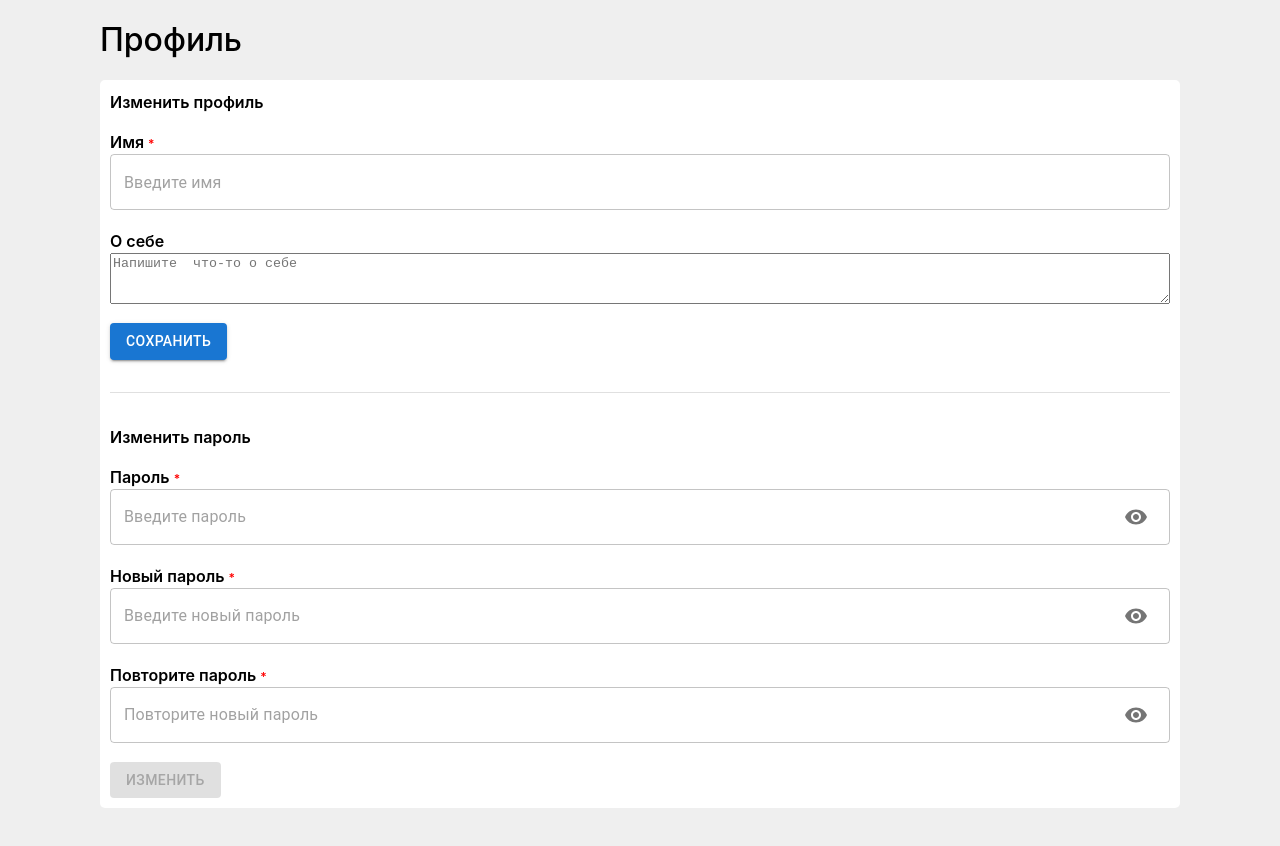
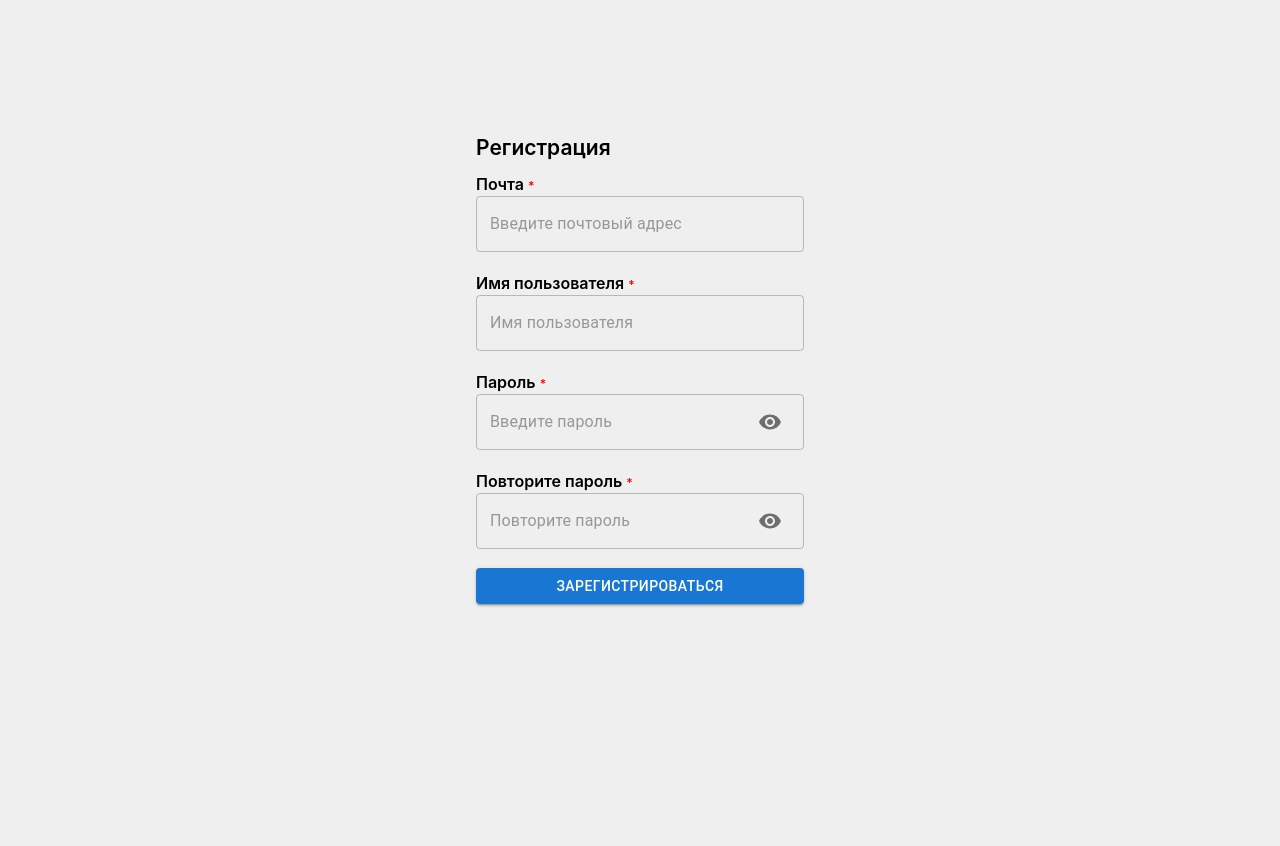
Before and after one commit to skorogod/otus-react-js, a React app: page / in a window 1280 px wide. Shown: the top 846 px of the page. After the commit the page ends 800 px from the top, so only its background shows below. Built offline with nearby package versions, Linux system fonts and the light colour scheme.

Commit message:
feat: add reset for auth forms, add repeat password field to register form

```diff
--- a/src/app/App.tsx
+++ b/src/app/App.tsx
@@ -1,10 +1,10 @@
 import React from "react";
-import { ProfileScreen } from "src/pages/profile/profileScreen/ProfileScreen";
+import { SignUpBlock } from "src/pages/auth/signUpBlock/SignUpBlock";
 
 function App() {
   return (
     <div style={{ display: "flex", justifyContent: "center" }}>
-      <ProfileScreen></ProfileScreen>
+      <SignUpBlock></SignUpBlock>
     </div>
   );
 }
--- a/src/features/fields/emailField/EmailField.tsx
+++ b/src/features/fields/emailField/EmailField.tsx
@@ -22,6 +22,7 @@ export const EmailField: FC<TNameField> = ({
   ref,
   errors,
   disabled,
+  ...restProps
 }) => (
   <FormItem
     className={cn(s.root, className)}
@@ -37,6 +38,7 @@ export const EmailField: FC<TNameField> = ({
       onChange={onChange}
       onBlur={onBlur}
       placeholder="Введите почтовый адрес"
+      {...restProps}
     />
   </FormItem>
 );
--- a/src/features/forms/productForm/ProductForm.tsx
+++ b/src/features/forms/productForm/ProductForm.tsx
@@ -9,7 +9,7 @@ import s from "./productForm.module.scss";
 import { Title } from "../../../shared/ui/title/Title";
 
 export const AddProductForm: FC = () => {
-  const { handleSubmit, setValue, control, getValues, formState } =
+  const { handleSubmit, setValue, control, getValues, formState, reset } =
     useForm<TProductFormValues>({
       defaultValues: {
         name: "",
@@ -48,6 +48,7 @@ export const AddProductForm: FC = () => {
 
   const onSubmit: SubmitHandler<TProductFormValues> = (data) => {
     console.log(data);
+    reset();
   };
 
   const handleMainImageChange = useCallback(
--- a/src/features/forms/registerForm/RegisterForm.tsx
+++ b/src/features/forms/registerForm/RegisterForm.tsx
@@ -14,12 +14,19 @@ import { Button } from "@mui/material";
 import { UsernameField } from "../../../features/fields/usrnameField/UsernameField";
 
 export const RegisterForm: FC<TRegisterFormProps> = ({ className }) => {
-  const { handleSubmit, formState, control } = useForm<TRegisterFormValues>({
-    mode: "onChange",
-  });
+  const { handleSubmit, formState, control, reset } =
+    useForm<TRegisterFormValues>({
+      mode: "onChange",
+    });
 
   const onSubmit: SubmitHandler<TRegisterFormValues> = (data) => {
     console.log(data);
+    reset({
+      email: "",
+      username: "",
+      password: "",
+      repeatPassword: "",
+    });
   };
 
   const onInvalid: SubmitErrorHandler<TRegisterFormValues> = (error) => {
@@ -84,6 +91,29 @@ export const RegisterForm: FC<TRegisterFormProps> = ({ className }) => {
           />
         )}
       />
+      <Controller
+        name="repeatPassword"
+        control={control}
+        rules={{
+          required: "Введите пароль",
+          validate: {
+            checkRepeatPassword: (repeatPassword, { password }) => {
+              if (repeatPassword !== password) {
+                return "Пароли не совпадают";
+              }
+            },
+          },
+        }}
+        render={({ field }) => (
+          <PasswordField
+            {...field}
+            fullWidth
+            title="Повторите пароль"
+            placeholder="Повторите пароль"
+            errors={formState.errors.repeatPassword?.message || ""}
+          />
+        )}
+      />
       <Button type="submit" variant="contained">
         Зарегистрироваться
       </Button>
--- a/src/features/forms/registerForm/types.ts
+++ b/src/features/forms/registerForm/types.ts
@@ -2,6 +2,7 @@ export type TRegisterFormValues = {
   email: string;
   password: string;
   username: string;
+  repeatPassword: string;
 };
 
 export type TRegisterFormProps = {
```
Also changed, not shown: src/features/forms/loginForm/LoginForm.tsx (+10 -3 lines).
